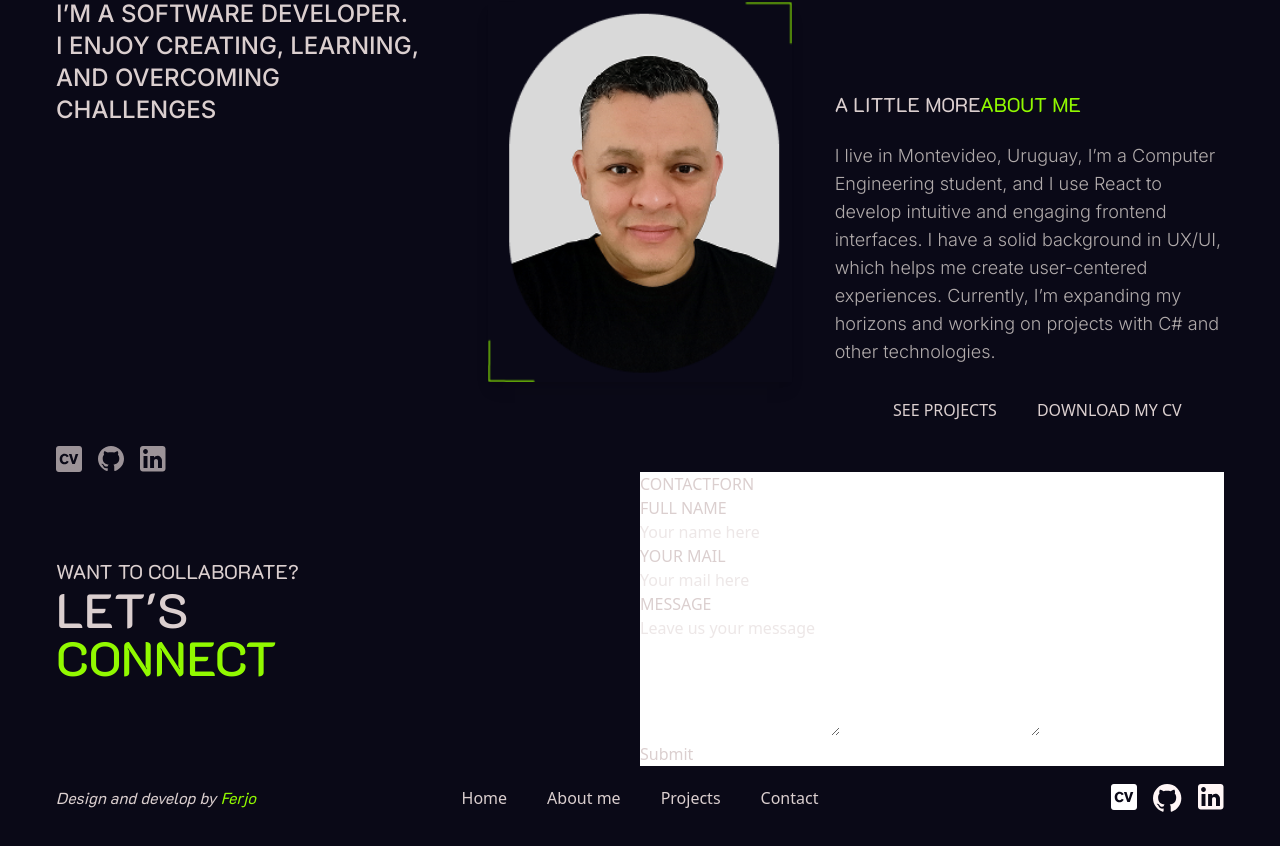
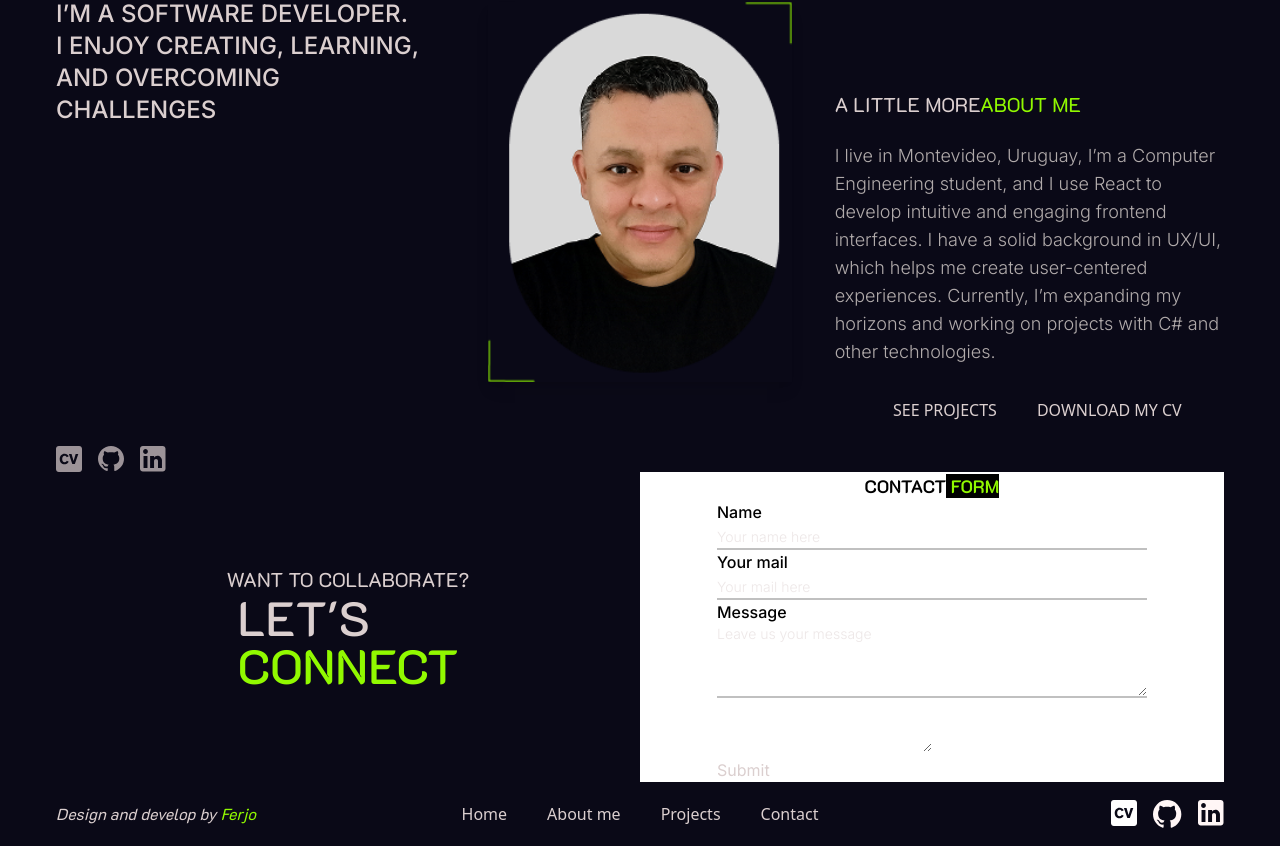
Before and after one commit to FerjoByte/ferjo-portfolio, a Next.js app: page / in a window 1280 px wide. Shown: the part 598-1444 px from the top of the page. Built offline with nearby package versions, Linux system fonts and the light colour scheme.

Commit message:
contact features

```diff
--- a/app/components/Contact.tsx
+++ b/app/components/Contact.tsx
@@ -1,31 +1,45 @@
 export default function Contact() {
     return (
-        <section className="md:flex items-center justify-center">
-            <div className="font-k2d md:basis-1/2">
+        <section className="md:flex items-center">
+            <div className="font-k2d basis-1/2 grid justify-items-center">
                 <p className="text-xl">WANT TO COLLABORATE?</p>
                 <h3 className="text-5xl font-medium ">LET'S <br />
                     <span className="text-[#91F900]">CONNECT</span>
                 </h3>
             </div>
-            <div className="bg-white md:basis-1/2">
-                <h4>CONTACT
-                    <span>FORN</span>
+            <div className="bg-white md:basis-1/2 grid justify-items-center">
+                <h4 className="font-k2d font-semibold text-lg text-black ">CONTACT
+                    <span className="text-[#91F900] bg-black"> FORM </span>
                 </h4>
-                <form action="/submit">
-                    <label htmlFor="FullName">FULL NAME</label><br />
+                <form action="/submit"
+                    className="font-inter md:1/3">
+                    <label htmlFor="FullName"
+                        className="font-medium text-black"
+                    >Name</label><br />
                     <input type="text"
                         id="FullName" name="FullName"
-                        placeholder="Your name here" required /><br />
+                        placeholder="Your name here" required
+                        className="lg:w-full border-b-2 border-[#C0C0C0]
+                        placeholder:text-sm placeholder:font-light" /><br />
 
-                    <label htmlFor="email">YOUR MAIL</label><br />
+                    <label htmlFor="email"
+                        className="font-medium text-black"
+                    >Your mail</label><br />
                     <input type="mail"
                         id="mail" name="mail"
-                        placeholder="Your mail here" required /><br />
+                        placeholder="Your mail here" required
+                        className="lg:w-full border-b-2 border-[#C0C0C0]
+                        placeholder:text-sm placeholder:font-light" /><br />
 
-                    <label htmlFor="message">MESSAGE</label><br />
-                    <textarea id="message" name="message" rows={5}
+                    <label htmlFor="message"
+                        className="font-medium text-black"
+                    >Message</label><br />
+                    <textarea id="message" name="message" rows={3}
                         placeholder="Leave us your message"
-                        required /><textarea /> <br />
+                        required
+                        className="lg:w-full border-b-2 border-[#C0C0C0]
+                        placeholder:text-sm placeholder:font-light"
+                    /><textarea /> <br />
 
                     <button type="submit">Submit</button>
                 </form>
```
